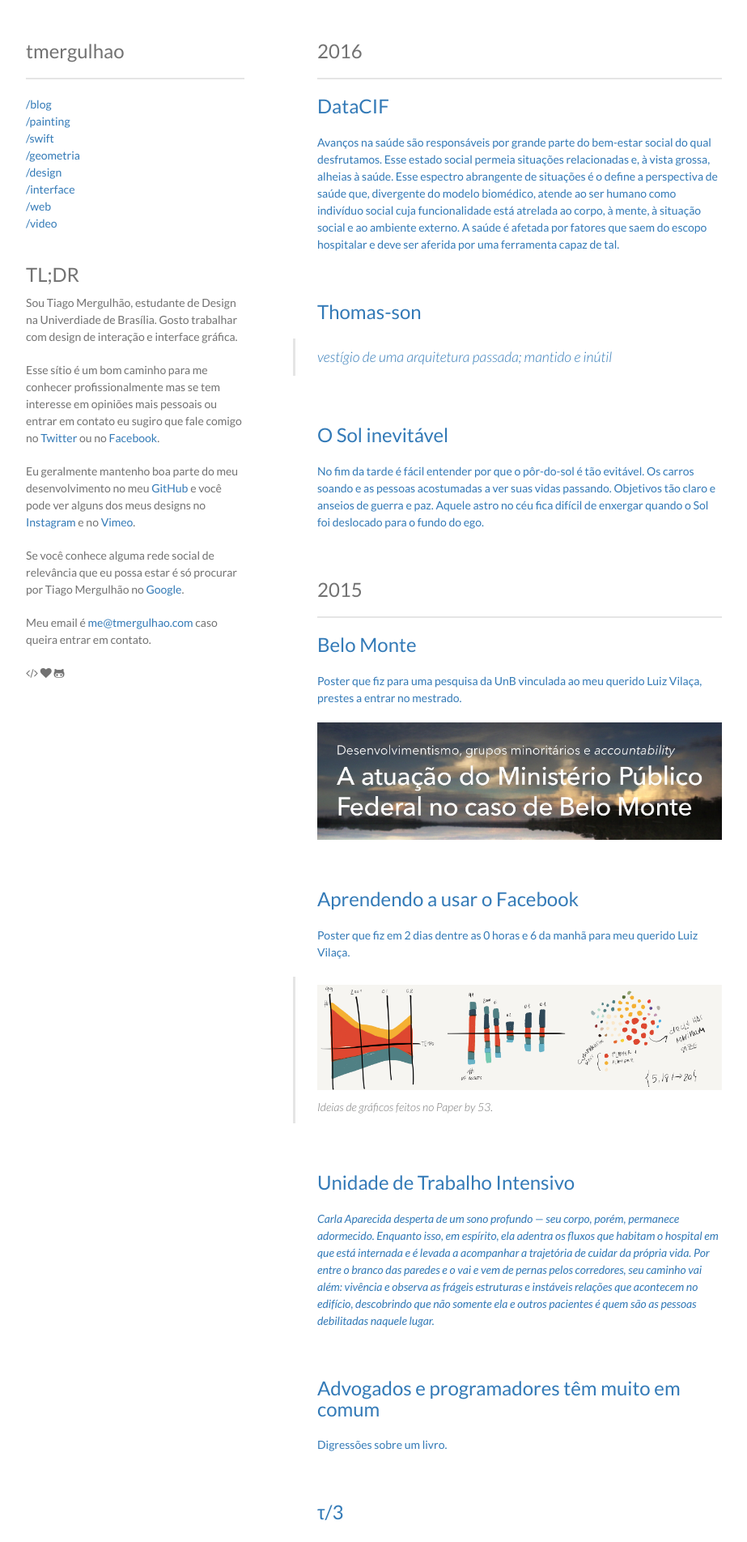
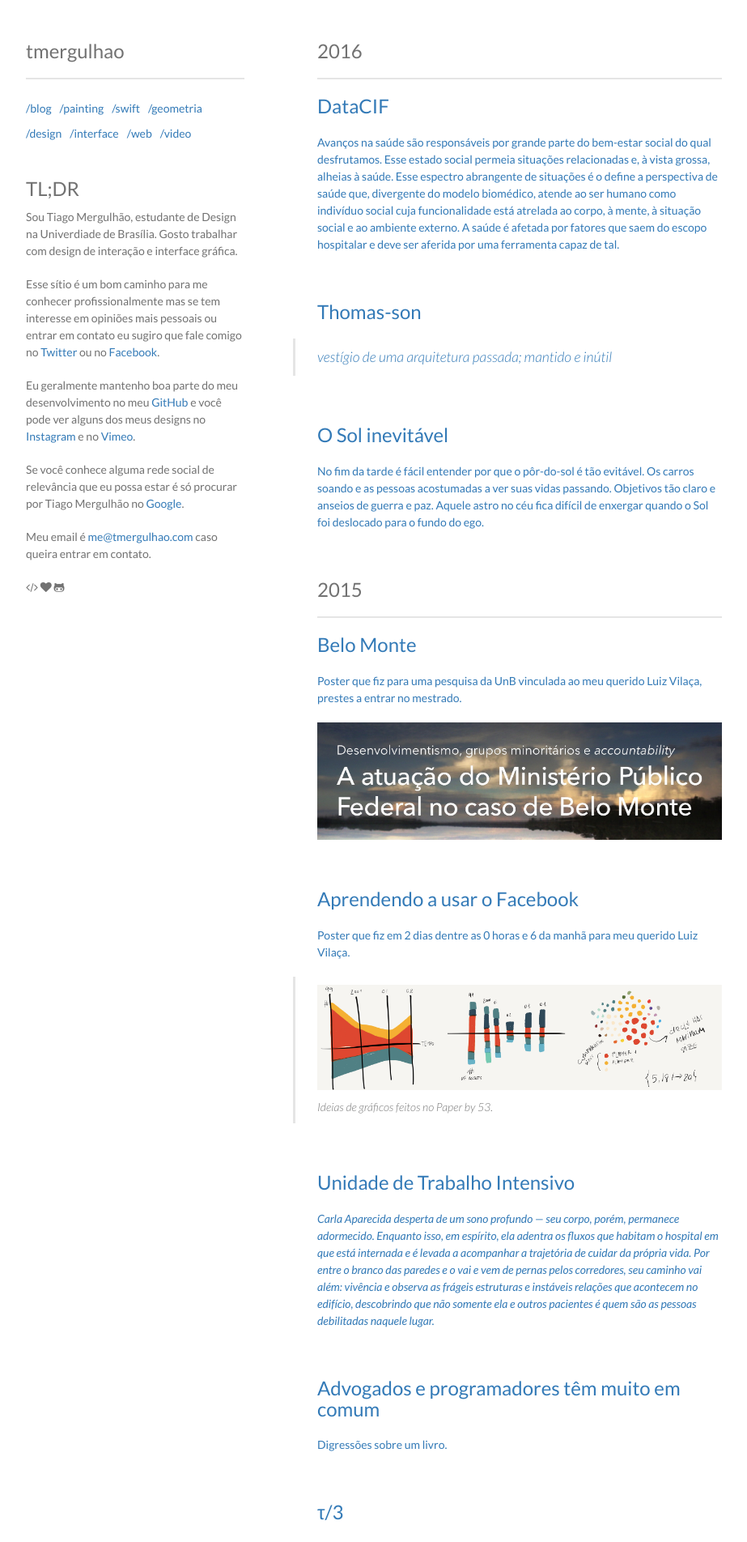
Before and after one commit to tmergulhao/tmergulhao.github.io, a Jekyll site: the page built from index.md, in a window 1280 px wide. Shown: the top 1904 px of the page at 81% size, without its empty margins (178-1101 px from the left). Built offline with Jekyll 4.4.1, drawn with Linux system fonts in a browser that asks for light colours; nearby versions of some CDN libraries.

Commit message:
Category list fix

```diff
--- a/stylesheets/category.scss
+++ b/stylesheets/category.scss
@@ -1,13 +1,2 @@
 ---
 ---
-
-nav .categories li {
-	display: inline-block;
-	margin: 5px 10px 5px 0;
-	&:first-child {
-		margin-left: 0;
-	}
-	&:last-child {
-		margin-right: 0;
-	}
-}
--- a/stylesheets/style.scss
+++ b/stylesheets/style.scss
@@ -100,5 +100,16 @@ hr {
   margin-bottom: 20px;
 }
 
+nav .categories li {
+	display: inline-block;
+	margin: 5px 10px 5px 0;
+	&:first-child {
+		margin-left: 0;
+	}
+	&:last-child {
+		margin-right: 0;
+	}
+}
+
 @import "article";
 @import "responsive";
```
